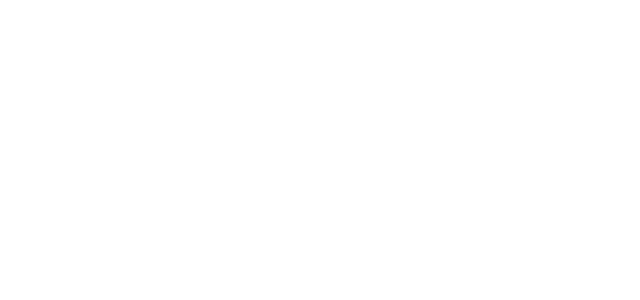
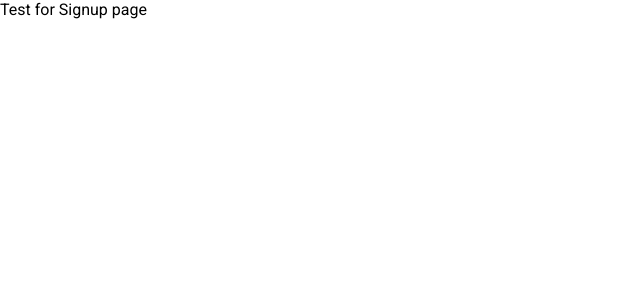
Before and after one commit to Kathrin92/MY-DIY, a React (Create React App) app in the folder client/: page /signup in a window 1280 px wide. Shown: the top 300 px of the page, without its empty margins (0-640 px from the left). Built offline with nearby package versions, Linux system fonts and the light colour scheme.

Commit message:
Create signup page to test connection between login and signup

```diff
--- a/client/src/App.js
+++ b/client/src/App.js
@@ -1,7 +1,8 @@
 import React from 'react';
+import { BrowserRouter as Router, Switch, Route } from 'react-router-dom';
 import GlobalStyle from './GlobalStyle';
 import Login from '../src/pages/Login';
-import { BrowserRouter as Router, Switch, Route } from 'react-router-dom';
+import Signup from '../src/pages/Signup';
 
 function App() {
   return (
@@ -11,6 +12,9 @@
         <Route exact path="/">
           <Login />
         </Route>
+        <Route exact path="/signup">
+          <Signup />
+        </Route>
       </Switch>
     </Router>
   );
--- a/client/src/pages/Signup.js
+++ b/client/src/pages/Signup.js
@@ -0,0 +1,6 @@
+import React from 'react';
+
+function Signup() {
+  return <div>Test for Signup page</div>;
+}
+export default Signup;
```
